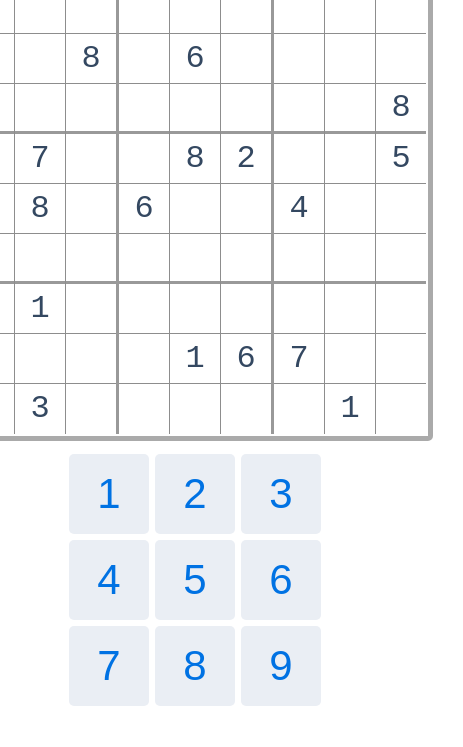
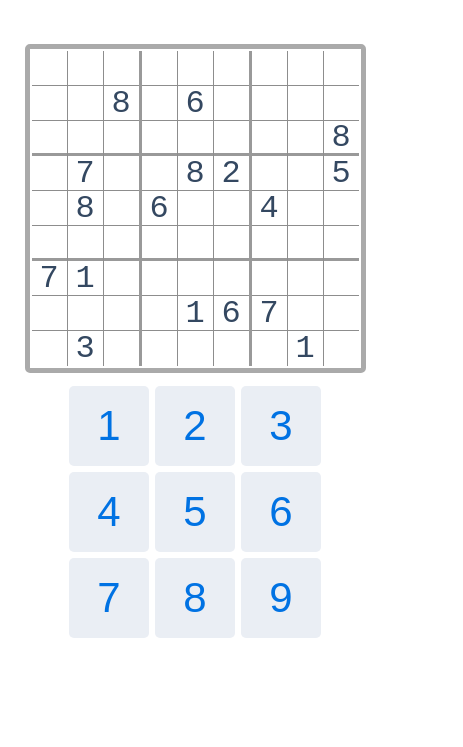
Before and after one commit to shlomiNugarker/sudoku, a website built with Vite: page index.html in a window 390 px wide. Shown: the part 97-844 px from the top of the page, 463 px wide, since content can reach past the window. Built offline with nearby package versions, Linux system fonts and the light colour scheme.

Commit message:
style - mq

```diff
--- a/src/styles/_board.scss
+++ b/src/styles/_board.scss
@@ -61,3 +61,42 @@
     }
   }
 }
+
+@media screen and (max-width: 600px) {
+  #app {
+    .board {
+      table {
+        tbody {
+          tr {
+            z-index: 0;
+            &.border-right {
+            }
+            &.border-right-bold {
+            }
+
+            td {
+              width: 35px;
+              height: 35px;
+
+              &.similar {
+              }
+              &.constant {
+              }
+              &.red {
+              }
+              &.affected {
+              }
+              &.border-bottom {
+              }
+              &.border-bottom-bold {
+              }
+
+              &.selected {
+              }
+            }
+          }
+        }
+      }
+    }
+  }
+}
```
